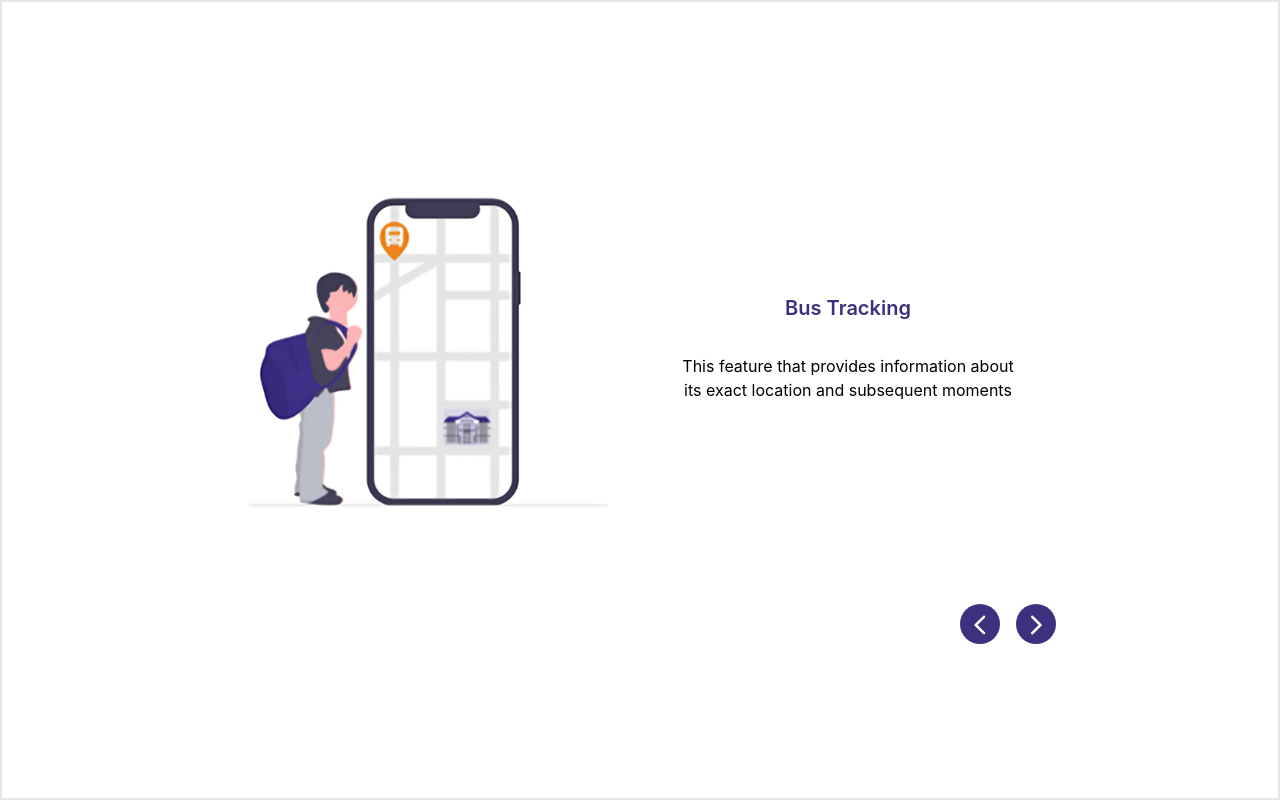
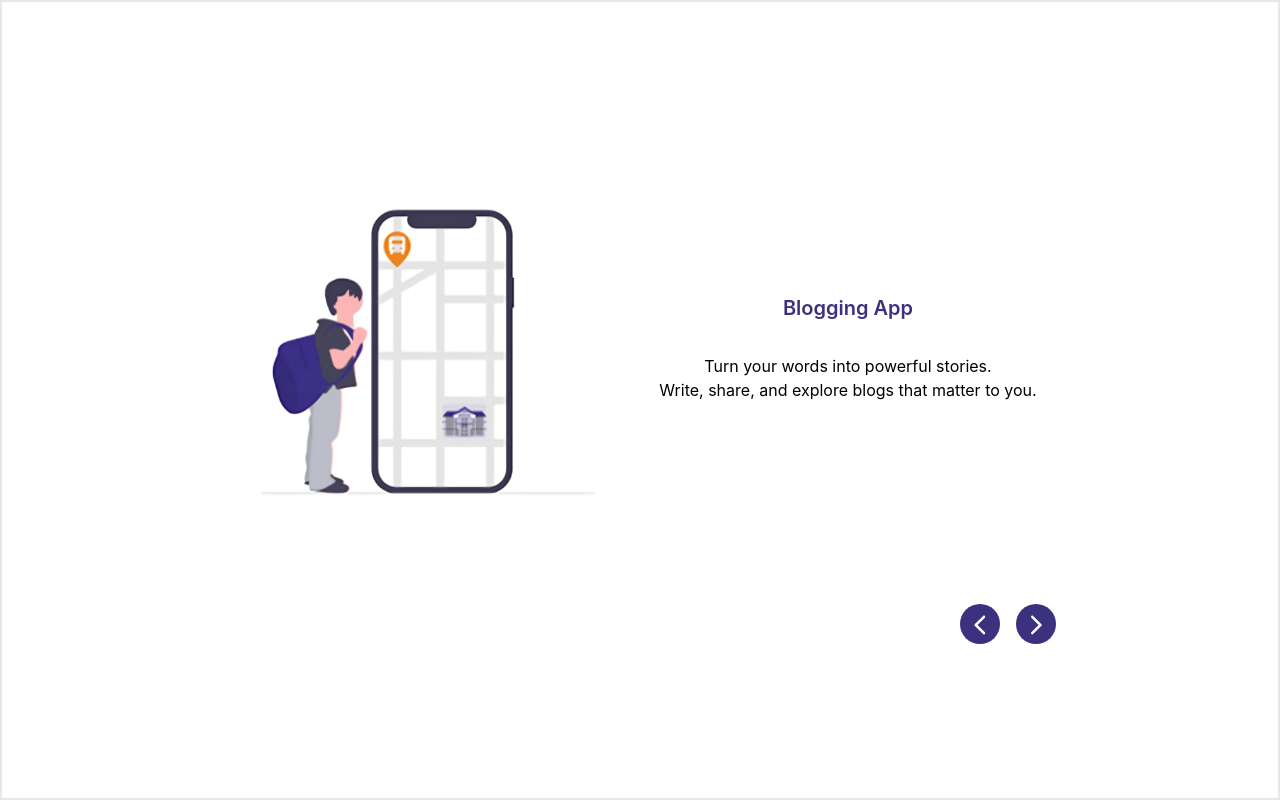
Before and after one commit to Khush0601/blogging-application-client, a React (Create React App) app: page /signIn in a window 1280 px wide. Built offline with nearby package versions, Linux system fonts and the light colour scheme; no server answers.

Commit message:
modified contents and styles

```diff
--- a/src/Component/AppJourney/AppJourney.js
+++ b/src/Component/AppJourney/AppJourney.js
@@ -26,15 +26,19 @@ const AppJourney = ({onjouneyCompleted}) => {
     <div className='w-screen h-screen  border-2 border-solid  flex justify-center '>
        <div className=' flex  flex-col p-5 items-center justify-center'>
        <div className='my-4'>
-       {jouneyStep===0 && <SplashScreen splashImage={splashImage1} splashtitle={'Bus Tracking'}
-        splashContent={'This feature that provides information about'} splashSubContent={'its exact location and subsequent moments' }
+       {jouneyStep===0 && <SplashScreen splashImage={splashImage1} splashtitle={'Blogging App'}
+        splashContent={'Turn your words into powerful stories.'} splashSubContent={'Write, share, and explore blogs that matter to you.' }
 
         />}
-        {jouneyStep===1 && <SplashScreen splashImage={splashImage2} splashtitle={'Library'}
-          splashContent={'Reservation are available at any time and'} splashSubContent={'it enhances your knowledge of the subject.'}
+        {jouneyStep===1 && <SplashScreen splashImage={splashImage2}
+        splashtitle = {'Join the Community'}
+        splashContent = {'Engage in meaningful discussions and'}
+        splashSubContent = {'connect with like-minded people.'}
         />}
-        {jouneyStep===2 && <SplashScreen splashImage={splashImage3} splashtitle={'Digital Diary'}
-          splashContent={'A simple solution for digitilizing your student'} splashSubContent={'academics like homework and exam result.'}
+        {jouneyStep===2 && <SplashScreen splashImage={splashImage3}
+        splashtitle = {'Your Space'}
+        splashContent = {'Track your blogs, drafts, and saved posts'}
+        splashSubContent = {'all in one place.'}
         />}
 
        </div>
--- a/src/Component/SplashScreen/SplashScreen.js
+++ b/src/Component/SplashScreen/SplashScreen.js
@@ -4,7 +4,7 @@ const SplashScreen = ({splashImage,splashtitle,splashContent,splashSubContent})
   return (
     <div className=' flex flex-col justify-center grid grid-cols-1 md:grid-cols-2 flex items-center'>
       <div className='flex justify-content-items-center p-4 '>
-      <img src={splashImage} alt={splashtitle} className='w-80 h-96 md:w-96  object-cover'/>
+      <img src={splashImage} alt={splashtitle} className='w-80 h-96 md:w-96  object-contain'/>
       </div>
      <div className='flex flex-col justify-content items-center'>
      <div className='text-center py-4 text-[#3c317f] font-semibold text-xl'>{splashtitle}</div>
```
